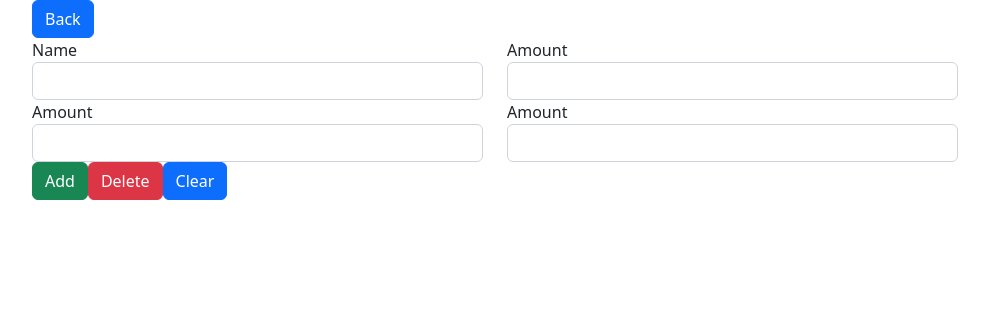
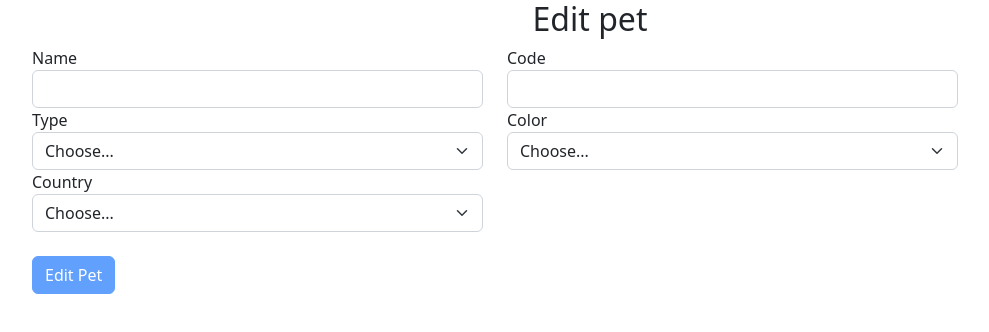
Before and after one commit to AnnJakubel/pet-manager-frontend, an Angular app: page /edit-pet in a window 1280 px wide. Shown: the top 332 px of the page, without its empty margins (50-1039 px from the left). Built offline with nearby package versions, Linux system fonts and the light colour scheme.

Commit message:
Building edit component

```diff
--- a/src/app/pet-manager/pet-add/pet-add.component.ts
+++ b/src/app/pet-manager/pet-add/pet-add.component.ts
@@ -12,7 +12,7 @@ import { PetManagerService } from '../pet-manager.service';
 })
 export class PetAddComponent {
   pets: Pet[] = [];
-  @ViewChild('f') petForm: NgForm;
+  @ViewChild('f', { static: false }) petForm: NgForm;
   addedPet = {
     name: '',
     code: 0,
--- a/src/app/pet-manager/pet-edit/pet-edit.component.html
+++ b/src/app/pet-manager/pet-edit/pet-edit.component.html
@@ -1,7 +1,7 @@
 <div class="row">
     <div class="col-xs-12">
-        <a role="button" class="btn btn-primary" [routerLink]="['/']">Back</a>
-        <form>
+        <h2 class="text-md-center">Edit pet</h2>
+        <form (ngSubmit)="onUpdatePet(editForm)" #editForm="ngForm">
             <div class="row">
                 <div class="col-sm-5 form-group">
                     <label for="name">Name</label>
@@ -10,38 +10,55 @@
                     id="name"
                     class="form-control"
                     #nameInput>
-                    <!-- # is a local reference -->
                 </div>
                 <div class="col-sm-5 form-group">
-                    <label for="amount">Amount</label>
+                    <label for="code">Code</label>
                     <input
-                    type="text"
-                    id="type"
+                    type="number"
+                    id="code"
                     class="form-control"
-                    #typeInput>
+                    #codeInput
+                    readonly>
                 </div>
                 <div class="col-sm-5 form-group">
-                    <label for="amount">Amount</label>
-                    <input
-                    type="text"
-                    id="color"
-                    class="form-control"
-                    #colorInput>
+                    <label for="type">Type</label>
+                    <select name="type" class="form-control form-select" #typeInput ngModel required>
+                        <option value="">Choose...</option>
+                        <option value="Dog">Dog</option>
+                        <option value="Cat">Cat</option>
+                        <option value="Horse">Horse</option>
+                        <option value="Rabbit">Rabbit</option>
+                        <option value="Parrot">Parrot</option>
+                    </select>
                 </div>
                 <div class="col-sm-5 form-group">
-                    <label for="amount">Amount</label>
-                    <input
-                    type="text"
-                    id="color"
-                    class="form-control"
-                    #colorInput>
+                    <label for="color">Color</label>
+                    <select name="color" class="form-control form-select" #colorInput ngModel required>
+                        <option value="">Choose...</option>
+                        <option value="Black">Black</option>
+                        <option value="White">White</option>
+                        <option value="Brown">Brown</option>
+                        <option value="Yellow">Yellow</option>
+                        <option value="Blue">Blue</option>
+                    </select>
+                </div>
+                <div class="col-sm-5 form-group">
+                    <label for="country">Country</label>
+                    <select name="country" class="form-control form-select" #countryInput ngModel required>
+                        <option value="">Choose...</option>
+                        <option value="Estonia">Estonia</option>
+                        <option value="Latvia">Latvia</option>
+                        <option value="Lithuania">Lithuania</option>
+                        <option value="Finland">Finland</option>
+                        <option value="Sweden">Sweden</option>
+                        <option value="Norway">Norway</option>
+                    </select>
                 </div>
             </div>
+            <br>
             <div class="row">
                 <div class="col-xs-12">
-                    <button class="btn btn-success" type="submit" (click)="onAddPet()">Add</button>
-                    <button class="btn btn-danger" type="button">Delete</button>
-                    <button class="btn btn-primary" type="button">Clear</button>
+                    <button class="btn btn-primary" type="submit" [disabled]="!editForm.valid">Edit Pet</button>
                 </div>
             </div>
         </form>
--- a/src/app/pet-manager/pet-edit/pet-edit.component.ts
+++ b/src/app/pet-manager/pet-edit/pet-edit.component.ts
@@ -1,4 +1,7 @@
-import { Component, ElementRef, OnInit, ViewChild } from '@angular/core';
+import { NgFor } from '@angular/common';
+import { Component, OnDestroy, OnInit, ViewChild } from '@angular/core';
+import { NgForm } from '@angular/forms';
+import { Subscription } from 'rxjs';
 import { Pet } from 'src/app/shared/Pet.model';
 import { PetManagerService } from '../pet-manager.service';
 
@@ -7,23 +10,43 @@ import { PetManagerService } from '../pet-manager.service';
   templateUrl: './pet-edit.component.html',
   styleUrls: ['./pet-edit.component.css']
 })
-export class PetEditComponent implements OnInit {
-  @ViewChild('nameInput', {static: true}) nameInput: ElementRef;
-  @ViewChild('codeInput', {static: true}) codeInput: ElementRef;
-  @ViewChild('typeInput', {static: true}) typeInput: ElementRef;
-  @ViewChild('colorInput', {static: true}) colorInput: ElementRef;
-  @ViewChild('countryInput', {static: true}) countryInput: ElementRef;
+export class PetEditComponent implements OnInit, OnDestroy {
+  @ViewChild('editForm', { static: false }) editForm: NgForm;
+  subscription: Subscription;
+  editMode = false;
+  editedPetIndex: number;
+  editedPet: Pet;
+
 
   constructor(private petManagerService: PetManagerService) {}
 
-  ngOnInit() {}
+  ngOnInit() {
+    this.subscription = this.petManagerService.startedEditing
+    .subscribe(
+      (index: number) => {
+        this.editedPetIndex = index;
+        this.editMode = true;
+        this.editedPet = this.petManagerService.getOnePet(index);
+        this.editForm.setValue({
+          name: this.editedPet.name,
+          code: this.editedPet.code,
+          type: this.editedPet.type,
+          color: this.editedPet.color,
+          country: this.editedPet.country
+        })
+      }
+    );
+  }
 
-  onAddPet() {
-    const petName = this.nameInput.nativeElement.value;
-    const petCode = this.codeInput.nativeElement.value;
-    const petType = this.typeInput.nativeElement.value;
-    const petColor = this.colorInput.nativeElement.value;
-    const petCountry = this.countryInput.nativeElement.value;
-    const newPet = new Pet(petName, petCode, petType, petColor, petCountry);
+  onUpdatePet(form: NgForm) {
+    const value = form.value;
+    const newPet = new Pet(value.name, value.code, value.type, value.color, value.country);
+    if (this.editMode) {
+      this.petManagerService.updatePet(this.editedPetIndex, newPet)
+    }
+  }
+
+  ngOnDestroy() {
+    this.subscription.unsubscribe();
   }
 }
--- a/src/app/pet-manager/pet-manager.component.html
+++ b/src/app/pet-manager/pet-manager.component.html
@@ -1,5 +1,5 @@
 <div class="container">
-    <div class="row">
+  <div class="row">
     <div class="col-xs-12">
       <h1 class="text-center">Pets</h1>
       <a role="button" class="btn btn-primary" [routerLink]="['/add-pet']">Add Pet</a>
@@ -15,17 +15,25 @@
               </tr>
             </thead>
             <tbody>
-              <tr *ngFor="let pet of pets">
+              <tr *ngFor="let pet of pets;
+              let i = index"
+              (click)="onEditPet(i)">
                 <td></td>
                 <td>{{ pet.name }}</td>
                 <td>{{ pet.code }}</td>
                 <td>{{ pet.type }}</td>
                 <td>{{ pet.color }}</td>
                 <td>{{ pet.country }}</td>
-                <span><a class="btn btn-primary" role="button" [routerLink]="['/edit-pet']">Edit Pet</a></span>
+                <span><a class="btn btn-primary" role="button" (click)="clicked = !clicked">Edit Pet</a></span>
               </tr>
             </tbody>
           </table>
     </div>
+  </div>
+  <hr>
+  <div class="row">
+    <div class="col-xs-12">
+      <app-pet-edit *ngIf="clicked"></app-pet-edit>
+    </div>
+  </div>
 </div>
-</div>
--- a/src/app/pet-manager/pet-manager.component.ts
+++ b/src/app/pet-manager/pet-manager.component.ts
@@ -11,6 +11,7 @@ import { PetManagerService } from './pet-manager.service';
 })
 export class PetManagerComponent implements OnInit {
   pets: any = [];
+  clicked = false;
 
 
   constructor(private petManagerService: PetManagerService, private http: HttpClient) {}
@@ -19,13 +20,10 @@ export class PetManagerComponent implements OnInit {
     this.http.get('http://localhost:8080/pets')
     .subscribe((data) => {
       this.pets = data;
-    })
+    });
+  }
 
-    // this.pets = this.petManagerService.getPets();
-    // this.petManagerService.petsChanged.subscribe(
-    //   (pets: Pet[]) => {
-    //     this.pets = pets
-    //   }
-    // )
+  onEditPet(index: number) {
+    this.petManagerService.startedEditing.next(index);
   }
 }
--- a/src/app/pet-manager/pet-manager.service.ts
+++ b/src/app/pet-manager/pet-manager.service.ts
@@ -1,18 +1,28 @@
 import { EventEmitter, Injectable } from "@angular/core";
+import { Subject } from "rxjs";
 import { Pet } from "../shared/Pet.model";
 
 @Injectable()
 export class PetManagerService {
     petsChanged = new EventEmitter<Pet[]>();
-
+    startedEditing = new Subject<number>();
     private pets: Pet[] = [];
 
     getPets() {
         return this.pets.slice();
     }
 
+    getOnePet(index: number) {
+        return this.pets[index];
+    }
+
     addPet(pet: Pet) {
         this.pets.push(pet);
         this.petsChanged.emit(this.pets.slice());
     }
+
+    updatePet(index: number, newPet: Pet) {
+        this.pets[index] = newPet;
+        this.petsChanged.next(this.pets.slice());
+    }
 }
```
Also changed, not shown: src/Dokumentatsioon.txt.
